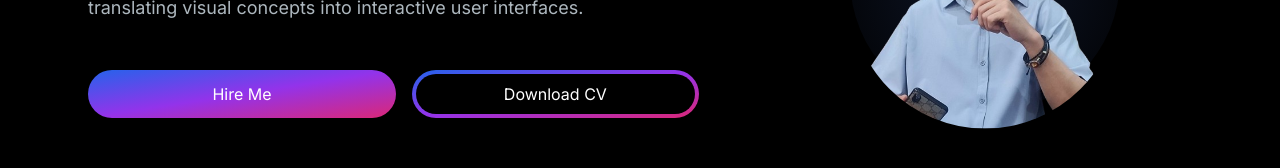
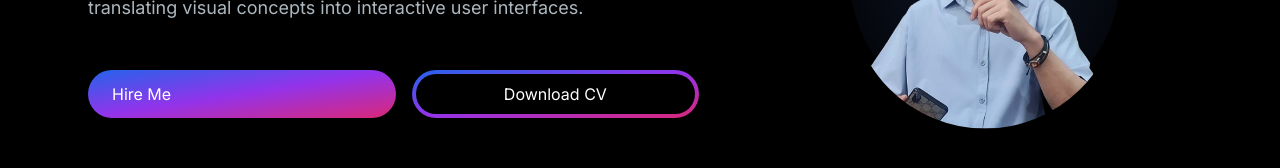
Before and after one commit to bryaw/Portfolio, a Next.js app in the folder portfolio/: page / in a window 1280 px wide. Shown: the part 434-602 px from the top of the page. Built offline with nearby package versions, Linux system fonts and the light colour scheme.

Commit message:
fix: hire button redirect to contact section

```diff
--- a/portfolio/src/app/components/HomeSection.jsx
+++ b/portfolio/src/app/components/HomeSection.jsx
@@ -45,9 +45,9 @@ const HomeSection = () => {
                     Front End Developer who specializes in creating web applications and translating visual concepts into interactive user interfaces.
                 </p>
                 <div className=" flex flex-row gap-4 mt-12 ">
-                    <button className=" w-full text-white sm:fit px-6 py-3 rounded-full bg-gradient-to-br from-middle-600 via-primary-600 to-secondary-600 hover:from-middle-500">
+                    <a href="/#contact-section" className=" w-full text-white sm:fit px-6 py-3 rounded-full bg-gradient-to-br from-middle-600 via-primary-600 to-secondary-600 hover:from-middle-500">
                         Hire Me
-                    </button>
+                    </a>
                     <button className=" w-full sm:fit px-1 py-1 rounded-full bg-gradient-to-br from-middle-600 via-primary-600 to-secondary-600 hover:bg-gradient-to-br hover:from-middle-500">
                         <span className=" block bg-black hover:bg-gradient-to-br from-middle-600 via-primary-600 to-secondary-600 hover:from-blue-500 rounded-full px-5 py-2 text-white">
                             Download CV
```
